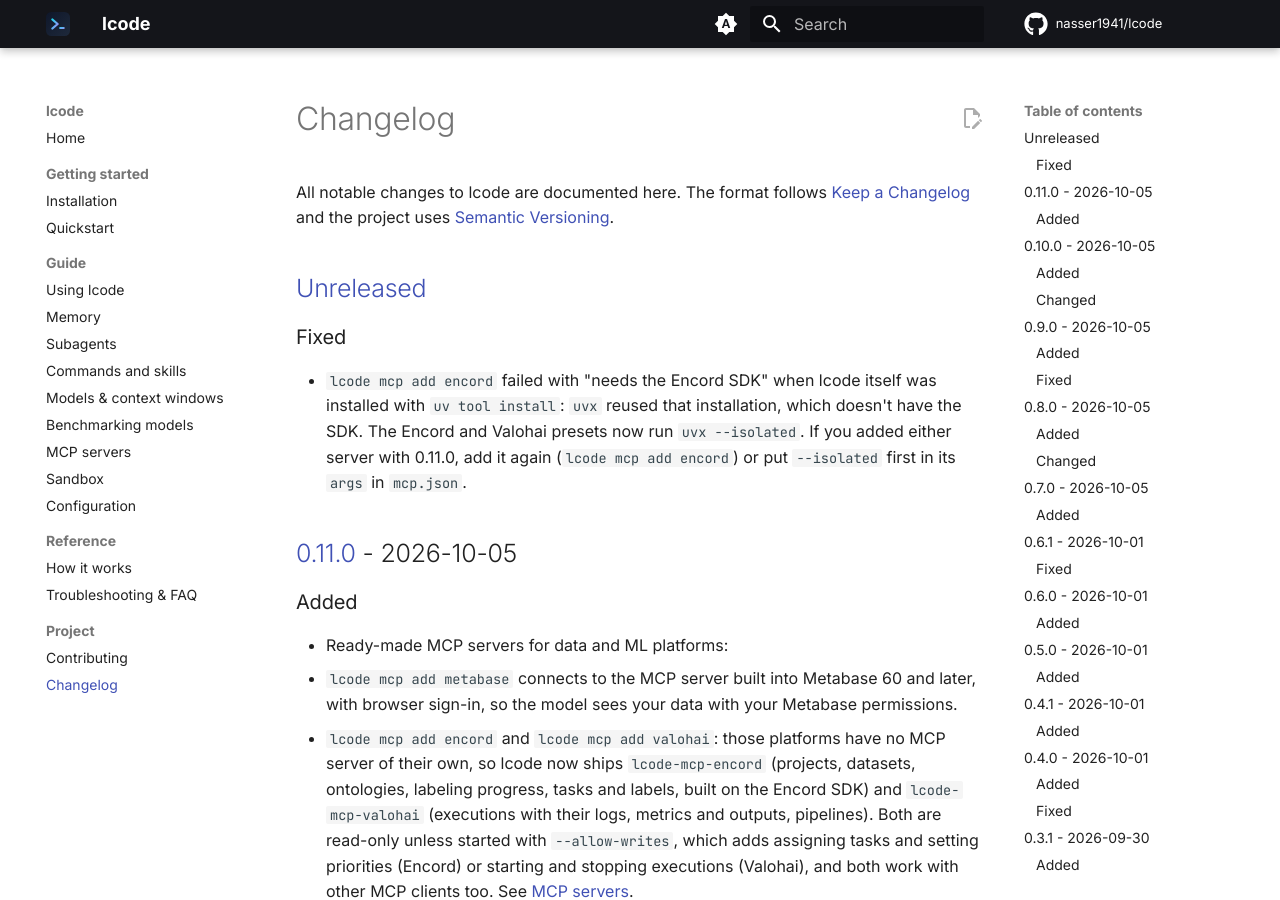
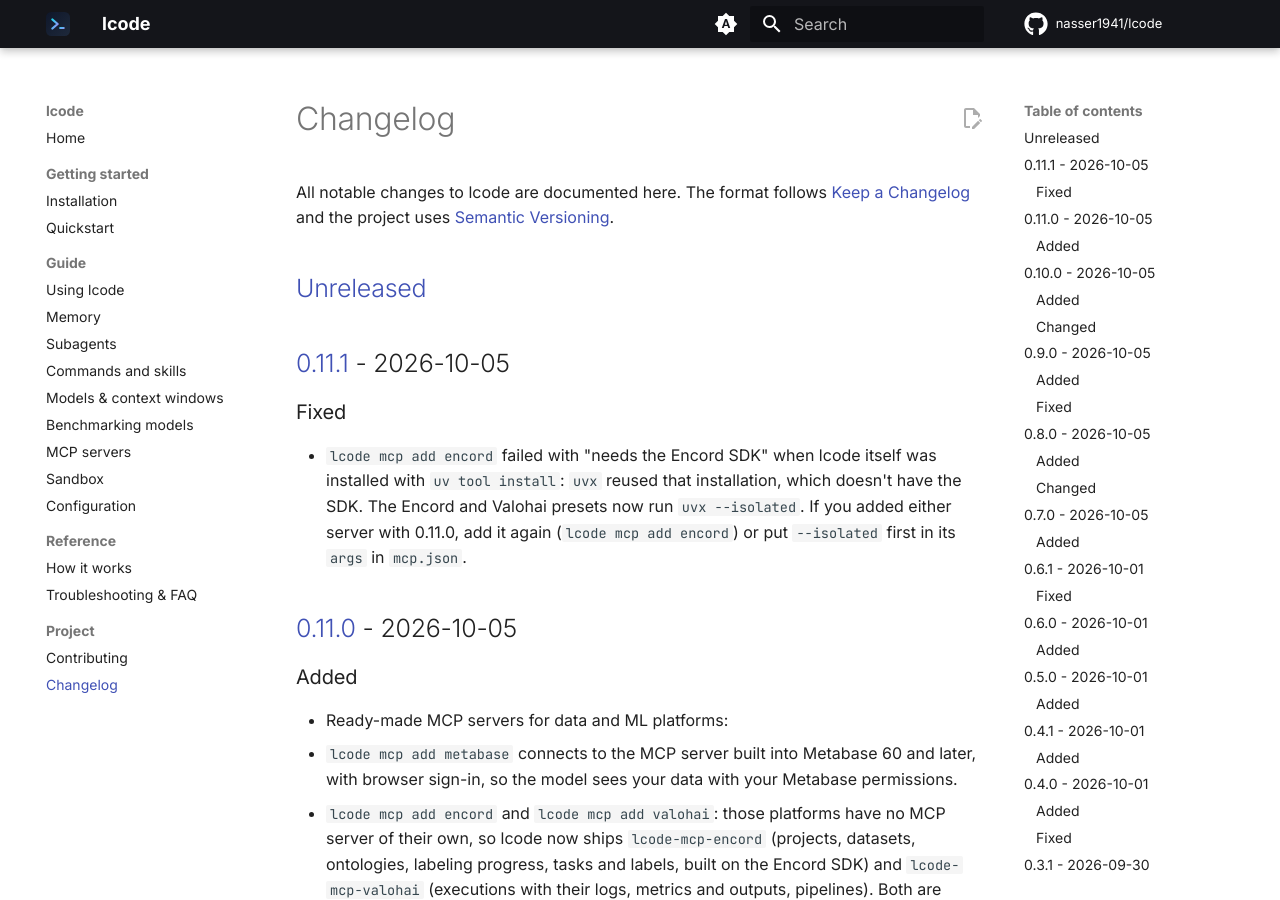
Before and after one commit to nasser1941/lcode, an MkDocs documentation site: the page built from docs/changelog.md, in a window 1280 px wide and 900 px high. Built offline with MkDocs 1.6.1 and Material for MkDocs 9.7.7, drawn with Linux system fonts in a browser that asks for light colours; comment, search, counter and statistics services are not loaded.

Commit message:
Release 0.11.1 (#67)
Co-authored-by: Naser Derakhshan <9349840+nasser1941@users.noreply.github.com>
Co-authored-by: Claude Opus 5.5 <noreply@anthropic.com>

```diff
--- a/CHANGELOG.md
+++ b/CHANGELOG.md
@@ -5,6 +5,8 @@ All notable changes to lcode are documented here. The format follows
 [Semantic Versioning](https://semver.org/).
 
 ## [Unreleased]
+
+## [0.11.1] - 2026-10-05
 
 ### Fixed
 
@@ -309,7 +311,8 @@ First public release.
 - `AGENTS.md` project instructions and `/init` to generate them.
 - One-line installer for Linux and macOS.
 
-[Unreleased]: https://github.com/nasser1941/lcode/compare/v0.11.0...HEAD
+[Unreleased]: https://github.com/nasser1941/lcode/compare/v0.11.1...HEAD
+[0.11.1]: https://github.com/nasser1941/lcode/compare/v0.11.0...v0.11.1
 [0.11.0]: https://github.com/nasser1941/lcode/compare/v0.10.0...v0.11.0
 [0.10.0]: https://github.com/nasser1941/lcode/compare/v0.9.0...v0.10.0
 [0.9.0]: https://github.com/nasser1941/lcode/compare/v0.8.0...v0.9.0
--- a/src/lcode/__init__.py
+++ b/src/lcode/__init__.py
@@ -1,3 +1,3 @@
 """lcode — a local-first terminal coding agent powered by open-weight models via Ollama."""
 
-__version__ = "0.11.0"
+__version__ = "0.11.1"
```
Also changed, not shown: docs/quickstart.md (+1 -1 lines).
